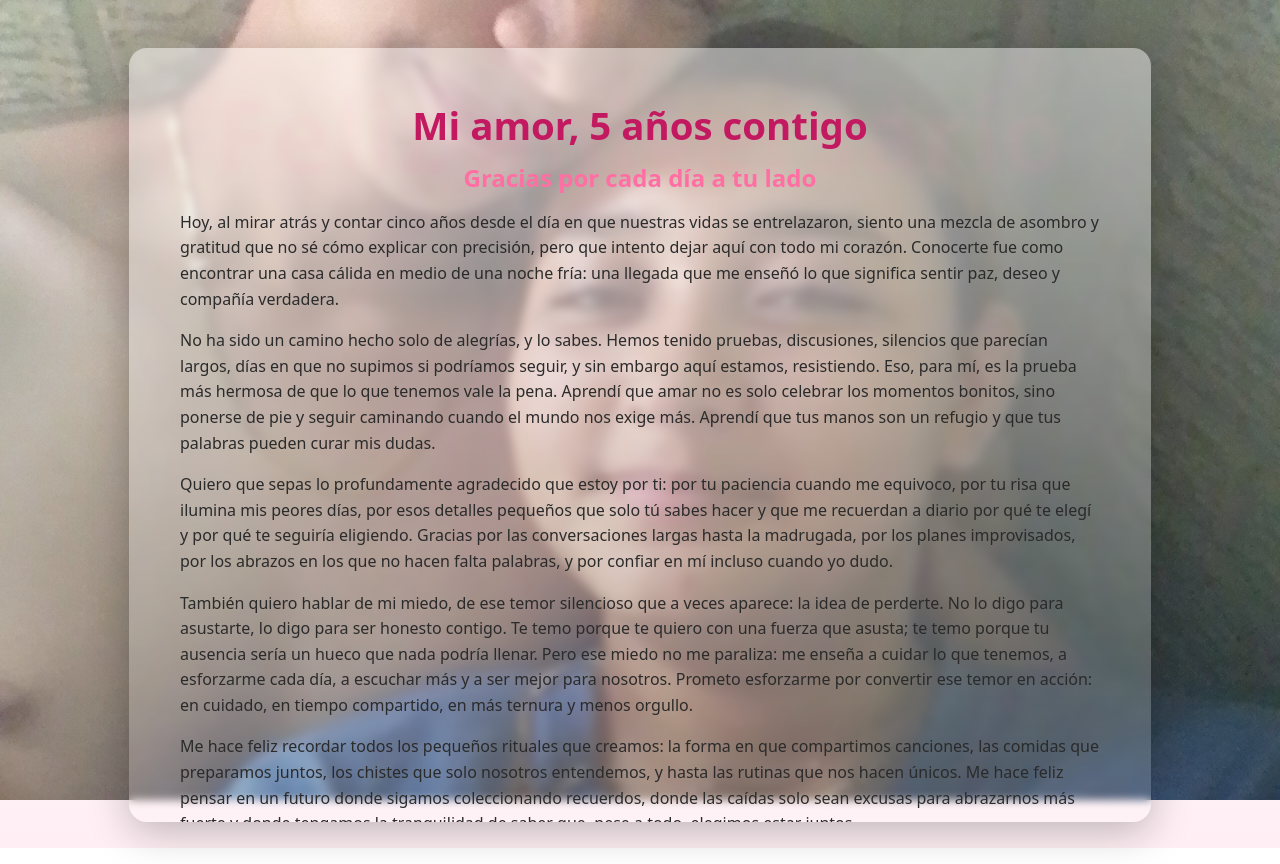
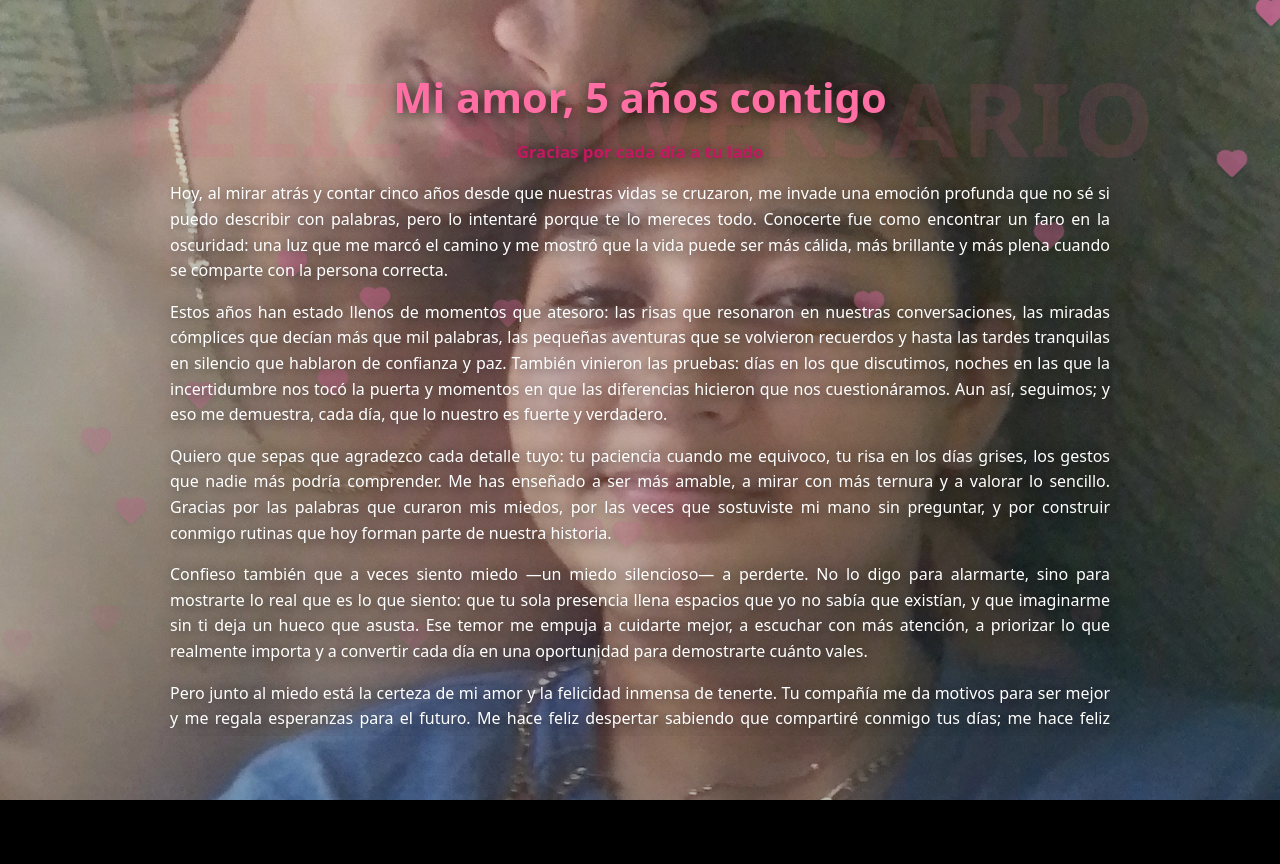
Before and after one commit to chicaswilson64-bit/Ani, a plain HTML site: page index.html in a window 1280 px wide. Drawn offline with Linux system fonts and the light colour scheme.

Commit message:
Update index.html

```diff
--- a/index.html
+++ b/index.html
@@ -8,15 +8,15 @@
     :root{
       --pink:#ff6fa3;
       --deep:#c21960;
+      --text:#fff;
     }
-    html,body{height:100%;margin:0;font-family: system-ui, -apple-system, "Segoe UI", Roboto, "Helvetica Neue", Arial;}
+    html,body{height:100%;margin:0;font-family: system-ui, -apple-system, "Segoe UI", Roboto, "Helvetica Neue", Arial;background:#000}
     body{
-      background: linear-gradient(180deg, #fff0f5 0%, #ffe6f0 100%);
-      color: #2b2b2b;
+      color:var(--text);
       overflow:hidden;
     }
 
-    /* slideshow full-screen */
+    /* ---------- SLIDESHOW (imágenes en la raíz del repo) ---------- */
     .slideshow{
       position:fixed; inset:0; z-index:0; overflow:hidden;
     }
@@ -26,7 +26,8 @@
       top:0; left:0;
       opacity:0;
       animation:slide 30s linear infinite;
-      filter: saturate(1.05) contrast(1.03);
+      filter: saturate(1.05) contrast(1.04);
+      transform-origin:center;
     }
     .slideshow img:nth-child(1){animation-delay:0s}
     .slideshow img:nth-child(2){animation-delay:6s}
@@ -34,57 +35,79 @@
     .slideshow img:nth-child(4){animation-delay:18s}
     .slideshow img:nth-child(5){animation-delay:24s}
     @keyframes slide{
-      0%{opacity:0; transform:scale(1.02)}
+      0%{opacity:0; transform:scale(1.03)}
       8%{opacity:1; transform:scale(1)}
       20%{opacity:1; transform:scale(1)}
       28%{opacity:0; transform:scale(0.98)}
       100%{opacity:0}
     }
 
-    /* soft overlay so text is readable */
-    .overlay{
-      position:fixed; inset:0; background:linear-gradient(180deg, rgba(255,255,255,0.18), rgba(0,0,0,0.25));
-      z-index:1;
+    /* suave overlay para ayudar lectura sin recuadro */
+    .overlay {
+      position:fixed; inset:0; z-index:1;
+      background: linear-gradient(180deg, rgba(0,0,0,0.18) 0%, rgba(0,0,0,0.30) 100%);
       pointer-events:none;
     }
 
-    /* big faint background word */
+    /* marca de agua grande */
     .watermark{
-      position:fixed; top:8vh; left:50%; transform:translateX(-50%);
-      font-size:8vw; font-weight:800; color:rgba(255,90,140,0.08);
-      z-index:1; letter-spacing:1px; white-space:nowrap; pointer-events:none;
+      position:fixed; top:6vh; left:50%; transform:translateX(-50%);
+      font-size:8vw; font-weight:900; color:rgba(255,90,140,0.10);
+      z-index:1; pointer-events:none; white-space:nowrap;
+      text-transform:uppercase; letter-spacing:2px;
     }
 
-    /* content card (transparent) */
-    .content{
+    /* CONTENIDO (sin recuadro) */
+    .content {
       position:relative; z-index:2;
-      max-width:920px; margin:6vh auto; padding:3.2rem;
-      backdrop-filter: blur(4px);
-      background: linear-gradient(180deg, rgba(255,255,255,0.45), rgba(255,255,255,0.15));
-      border-radius:18px;
-      box-shadow: 0 10px 40px rgba(0,0,0,0.25);
-      color:#2b2b2b;
-      overflow:auto; max-height:84vh;
+      max-width:980px;
+      margin:8vh auto;
+      padding:0 20px;
+      color:var(--text);
+      text-shadow: 2px 2px 14px rgba(0,0,0,0.8);
+      line-height:1.6;
+      overflow:auto;
+      max-height:84vh;
+      box-sizing:border-box;
+    }
+    h1{margin:0 0 0.5rem 0; text-align:center; color:var(--pink); font-size:clamp(1.6rem,3.8vw,2.6rem)}
+    h2{margin:0 0 1rem 0; text-align:center; color:var(--deep); font-size:1.05rem; font-weight:700}
+    p{margin:0 0 1rem 0; font-size:1rem; text-align:justify}
+    .small{font-size:0.95rem; text-align:center; color:rgba(255,255,255,0.95)}
+
+    /* corazones cayendo (ornamento) */
+    .heart {
+      position:fixed;
+      width:18px; height:18px;
+      background: #ff7fb8;
+      transform: rotate(45deg);
+      border-radius:2px;
+      z-index:0;
+      opacity:0.9;
+      animation:fall linear infinite;
+      box-shadow:0 2px 6px rgba(0,0,0,0.25);
+    }
+    .heart::before, .heart::after {
+      content:""; position:absolute; width:18px; height:18px; background:#ff7fb8; border-radius:50%;
+    }
+    .heart::before{ top:-9px; left:0 }
+    .heart::after{ left:-9px; top:0 }
+    @keyframes fall {
+      0%{ transform: translateY(-10vh) rotate(45deg); opacity:1 }
+      100%{ transform: translateY(110vh) rotate(45deg); opacity:0 }
     }
 
-    h1{ margin:0 0 0.6rem 0; color:var(--deep); font-size:clamp(1.6rem,3.4vw,2.4rem); text-align:center }
-    h2{ margin:0 0 1rem 0; text-align:center; color:var(--pink); font-weight:700 }
-    p{ margin:0 0 1rem 0; line-height:1.6; font-size:1rem }
-    .small{ font-size:0.92rem; color:rgba(0,0,0,0.6) }
-
-    /* footer */
-    .footer{ text-align:center; margin-top:1rem; color:rgba(0,0,0,0.6); font-size:0.95rem }
-
-    /* responsive tweaks */
-    @media (max-width:600px){
-      .content{ margin:4vh 16px; padding:1.6rem; border-radius:12px }
-      .watermark{ font-size:12vw }
+    /* pequeños ajustes móviles */
+    @media (max-width:640px){
+      .watermark{ font-size:14vw; top:4vh }
+      h1{ font-size:1.4rem }
+      .content{ margin:6vh 12px; padding:0 6px }
     }
   </style>
 </head>
 <body>
+  <!-- SLIDESHOW: las imágenes deben estar en la raíz del repo con EXACTAMENTE estos nombres -->
   <div class="slideshow" aria-hidden="true">
-    <!-- Las imágenes deben estar en la raíz del repositorio con estos nombres -->
     <img src="20240704_152540.jpg" alt="foto 1">
     <img src="20240425_171143.jpg" alt="foto 2">
     <img src="IMG-20240111-WA0011.jpg" alt="foto 3">
@@ -92,48 +115,61 @@
     <img src="105_0.jpg" alt="foto 5">
   </div>
 
-  <div class="overlay"></div>
-  <div class="watermark">Feliz aniversario</div>
+  <div class="overlay" aria-hidden="true"></div>
+  <div class="watermark" aria-hidden="true">Feliz aniversario</div>
 
   <main class="content" role="main" aria-labelledby="title">
     <h1 id="title">Mi amor, 5 años contigo</h1>
     <h2>Gracias por cada día a tu lado</h2>
 
-    <!-- Texto largo y emotivo -->
     <p>
-      Hoy, al mirar atrás y contar cinco años desde el día en que nuestras vidas se entrelazaron, siento una mezcla de asombro y gratitud que no sé cómo explicar con precisión, pero que intento dejar aquí con todo mi corazón. Conocerte fue como encontrar una casa cálida en medio de una noche fría: una llegada que me enseñó lo que significa sentir paz, deseo y compañía verdadera.
+      Hoy, al mirar atrás y contar cinco años desde que nuestras vidas se cruzaron, me invade una emoción profunda que no sé si puedo describir con palabras, pero lo intentaré porque te lo mereces todo. Conocerte fue como encontrar un faro en la oscuridad: una luz que me marcó el camino y me mostró que la vida puede ser más cálida, más brillante y más plena cuando se comparte con la persona correcta.
     </p>
 
     <p>
-      No ha sido un camino hecho solo de alegrías, y lo sabes. Hemos tenido pruebas, discusiones, silencios que parecían largos, días en que no supimos si podríamos seguir, y sin embargo aquí estamos, resistiendo. Eso, para mí, es la prueba más hermosa de que lo que tenemos vale la pena. Aprendí que amar no es solo celebrar los momentos bonitos, sino ponerse de pie y seguir caminando cuando el mundo nos exige más. Aprendí que tus manos son un refugio y que tus palabras pueden curar mis dudas.
+      Estos años han estado llenos de momentos que atesoro: las risas que resonaron en nuestras conversaciones, las miradas cómplices que decían más que mil palabras, las pequeñas aventuras que se volvieron recuerdos y hasta las tardes tranquilas en silencio que hablaron de confianza y paz. También vinieron las pruebas: días en los que discutimos, noches en las que la incertidumbre nos tocó la puerta y momentos en que las diferencias hicieron que nos cuestionáramos. Aun así, seguimos; y eso me demuestra, cada día, que lo nuestro es fuerte y verdadero.
     </p>
 
     <p>
-      Quiero que sepas lo profundamente agradecido que estoy por ti: por tu paciencia cuando me equivoco, por tu risa que ilumina mis peores días, por esos detalles pequeños que solo tú sabes hacer y que me recuerdan a diario por qué te elegí y por qué te seguiría eligiendo. Gracias por las conversaciones largas hasta la madrugada, por los planes improvisados, por los abrazos en los que no hacen falta palabras, y por confiar en mí incluso cuando yo dudo.
+      Quiero que sepas que agradezco cada detalle tuyo: tu paciencia cuando me equivoco, tu risa en los días grises, los gestos que nadie más podría comprender. Me has enseñado a ser más amable, a mirar con más ternura y a valorar lo sencillo. Gracias por las palabras que curaron mis miedos, por las veces que sostuviste mi mano sin preguntar, y por construir conmigo rutinas que hoy forman parte de nuestra historia.
     </p>
 
     <p>
-      También quiero hablar de mi miedo, de ese temor silencioso que a veces aparece: la idea de perderte. No lo digo para asustarte, lo digo para ser honesto contigo. Te temo porque te quiero con una fuerza que asusta; te temo porque tu ausencia sería un hueco que nada podría llenar. Pero ese miedo no me paraliza: me enseña a cuidar lo que tenemos, a esforzarme cada día, a escuchar más y a ser mejor para nosotros. Prometo esforzarme por convertir ese temor en acción: en cuidado, en tiempo compartido, en más ternura y menos orgullo.
+      Confieso también que a veces siento miedo —un miedo silencioso— a perderte. No lo digo para alarmarte, sino para mostrarte lo real que es lo que siento: que tu sola presencia llena espacios que yo no sabía que existían, y que imaginarme sin ti deja un hueco que asusta. Ese temor me empuja a cuidarte mejor, a escuchar con más atención, a priorizar lo que realmente importa y a convertir cada día en una oportunidad para demostrarte cuánto vales.
     </p>
 
     <p>
-      Me hace feliz recordar todos los pequeños rituales que creamos: la forma en que compartimos canciones, las comidas que preparamos juntos, los chistes que solo nosotros entendemos, y hasta las rutinas que nos hacen únicos. Me hace feliz pensar en un futuro donde sigamos coleccionando recuerdos, donde las caídas solo sean excusas para abrazarnos más fuerte y donde tengamos la tranquilidad de saber que, pese a todo, elegimos estar juntos.
+      Pero junto al miedo está la certeza de mi amor y la felicidad inmensa de tenerte. Tu compañía me da motivos para ser mejor y me regala esperanzas para el futuro. Me hace feliz despertar sabiendo que compartiré conmigo tus días; me hace feliz planear sueños a tu lado y celebrar cada logro, por pequeño que sea. Tenerte es un regalo que agradezco a diario.
     </p>
 
     <p>
-      Si tuviera que prometerte algo ahora, sería prometerte presencia. Prometerte que en los días buenos celebraré con intensidad y en los días malos permaneceré. Prometerte que buscaré siempre la ternura, la escucha y el diálogo. Prometerte que no daré por sentado lo que eres y lo que hacemos. Y prometerte, sobre todo, que mi amor por ti seguirá creciendo, que no es estático: cambia, se adapta y se hace más fuerte con cada prueba que superamos.
+      Hoy te prometo presencia: en las alegrías celebraré con intensidad, en las dificultades permaneceré con calma y compromiso. Prometo esforzarme por escucharte, por entenderte aún cuando no coincidamos, por ser paciente y por buscar siempre la ternura. Prometo no dar por sentado lo que eres y lo que somos; prometo trabajar por nosotros sin rendirme.
     </p>
 
     <p>
-      Gracias por elegirme, por amarme con mis fallas y por construir conmigo esta historia. Gracias por ser mi compañera, mi amiga y el abrazo más sincero. Estos cinco años son solo un capítulo —maravilloso y profundo— de la historia que quiero escribir contigo. No quiero un final para esa historia; quiero que siga, año tras año, con respeto, risas, sueños cumplidos y muchos amaneceres compartidos.
+      Sueño con un futuro donde sigamos coleccionando amaneceres juntos, donde las pruebas nos hagan más fuertes y donde cada aniversario sea un recordatorio de la elección diaria de amarnos. Quiero que sigamos creando recuerdos, que sigamos riendo de lo cotidiano, que sigamos perdonando con rapidez y que sigamos abrazándonos con la misma intensidad de aquel primer tiempo.
     </p>
 
     <p class="small">
-      Con todo mi amor, hoy y siempre. <br>
-      Tuyo, ahora y para siempre.
+      Gracias por elegirme, por tu paciencia, por tu ternura y por ser mi compañera. Estos cinco años son un capítulo precioso de lo que deseo sea una historia larga y sin final. Con todo mi amor, siempre tuyo.
     </p>
+  </main>
 
-    <div class="footer">feliz aniversario y gracias por seguir conmigo.</div>
-  </main>
+  <script>
+    // generar corazones decorativos
+    function createHeart() {
+      const el = document.createElement('div');
+      el.className = 'heart';
+      el.style.left = (Math.random() * 100) + 'vw';
+      el.style.top = '-' + (Math.random() * 20 + 5) + 'vh';
+      el.style.animationDuration = (Math.random() * 4 + 4) + 's';
+      el.style.opacity = (Math.random() * 0.4 + 0.6);
+      document.body.appendChild(el);
+      setTimeout(()=> el.remove(), 9000);
+    }
+    // crear algunos corazones rápidamente
+    for(let i=0;i<12;i++) setTimeout(createHeart, i*220);
+    setInterval(createHeart, 600);
+  </script>
 </body>
 </html>
```
